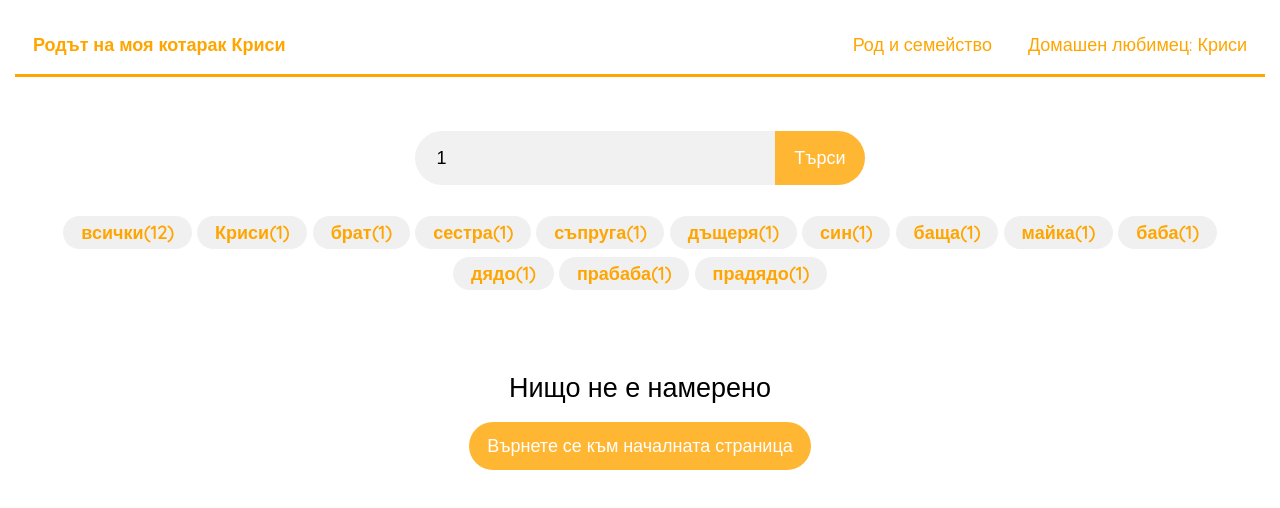
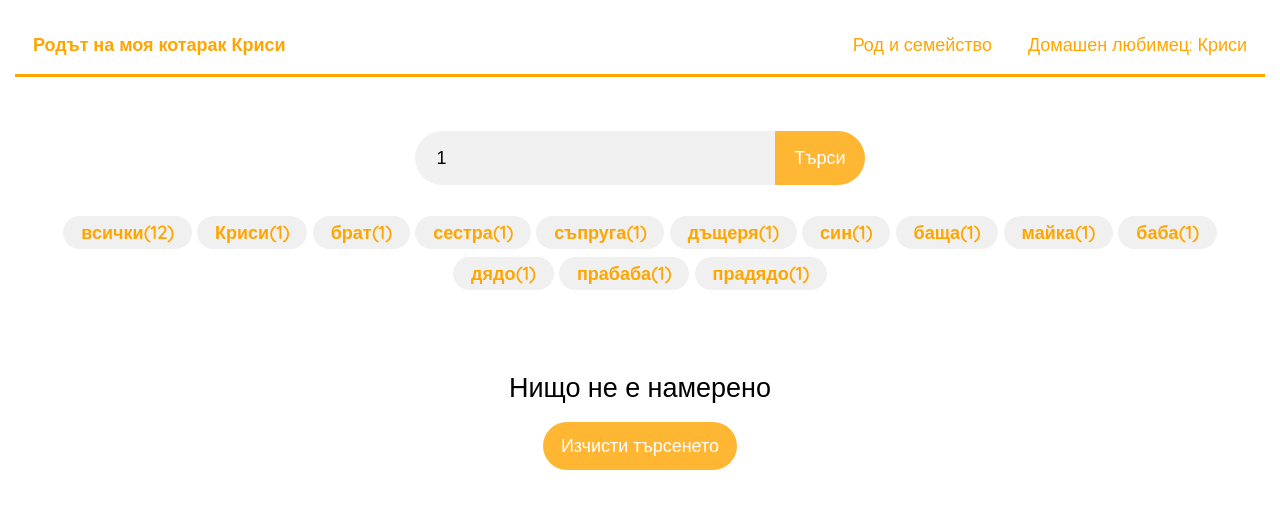
Before and after one commit to NinaNikolova/my-pet-family-tree, a React (Create React App) app in the folder frontend/: page /search/1 in a window 1280 px wide. Shown: the top 508 px of the page. Built offline with nearby package versions, Linux system fonts and the light colour scheme.

Commit message:
changes to home page

```diff
--- a/frontend/src/pages/Home/HomePage.js
+++ b/frontend/src/pages/Home/HomePage.js
@@ -32,7 +32,7 @@ export default function HomePage() {
         <>
             <Search />
             <Tags tags={tags} />
-            {pets.length === 0 && <NotFound />}
+            {pets.length === 0 && <NotFound linkText="Изчисти търсенето" />}
             <Tumbnails pets={pets} />
         </>
     );
```
